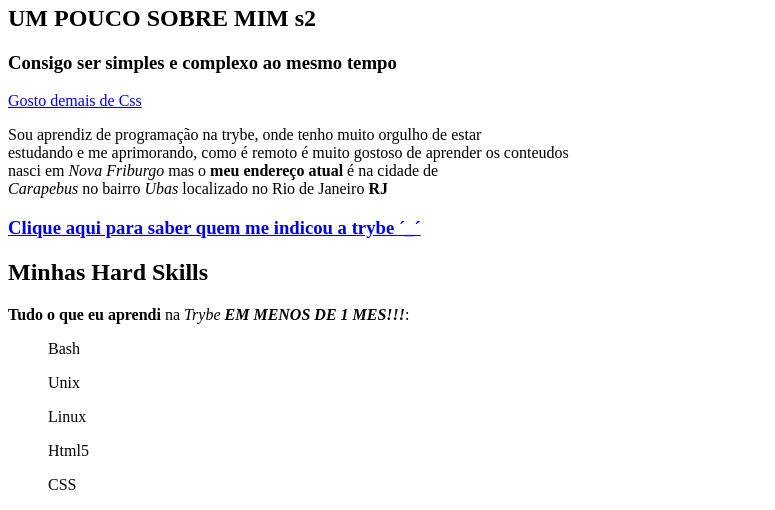
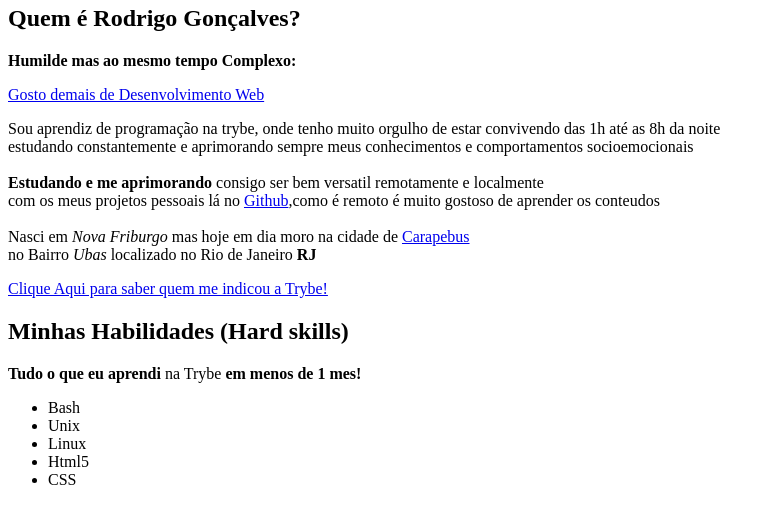
Before and after one commit to Rodrigo2k48/Meu-Portifolio, a plain HTML site: page index.html in a window 1280 px wide. Shown: the part 343-853 px from the top of the page, without its empty margins (0-775 px from the left). Drawn offline with Linux system fonts and the light colour scheme.

Commit message:
Alterei erros no codigo (Dia 27/mai/2022)

```diff
--- a/index.html
+++ b/index.html
@@ -1,38 +1,43 @@
 <!DOCTYPE html>
-<html lang="en">
+<html lang="pt-br">
 <head>
   <meta charset="UTF-8">
   <meta http-equiv="X-UA-Compatible" content="IE=edge">
   <meta name="viewport" content="width=device-width, initial-scale=1.0">
-  <title>Portifolio Wen</title>
+  <title>Portifolio Web</title>
 </head>
 <body>
-    <h1>Olá Bom Te Ver Por Aqui</h1>
-    <p>Me chamo <strong>Rodrigo Gonçalves</strong></p>
+ <h1>Olá Bom Te Ver Por Aqui</h1>
+ <p>Me chamo <strong>Rodrigo Gonçalves Laurindo</strong></p>
+  <a href="https://www.linkedin.com/in/rodrigo-gon%C3%A7alvest">
+   <img src="./imagens/20220415_143026.jpg" alt="Rosto do Rodrigo" width="280px">
+  </a>
 
-    <a href="https://www.linkedin.com/in/rodrigo-gon%C3%A7alvestb/">
-    <img src="./imagens/20220415_143026.jpg" alt="Rosto do rodrigo" width="280px">
-     </a>
+ <h2>Quem é Rodrigo Gonçalves?</h2>
 
-     <h2>UM POUCO SOBRE MIM s2</h2>
-  <h3>Consigo ser simples e complexo ao mesmo tempo</h3>
-  <p> <a href="#Curioso">Gosto demais de Css</a> <p>
-
-    <p>Sou aprendiz de programação na trybe, onde tenho muito orgulho de estar <br>
-  estudando e me aprimorando, como é remoto é muito gostoso de aprender os conteudos<br>
-  nasci em <em>Nova Friburgo</em> mas o <strong>meu endereço atual</strong> é na cidade de <br>
-  <em>Carapebus</em> no bairro <em>Ubas</em> localizado no Rio de Janeiro <strong>RJ</strong></p>
+ <p><strong>Humilde mas ao mesmo tempo Complexo:</strong></p>
+  <p>
+   <a href="#Curioso">Gosto demais de Desenvolvimento Web</a>
+  <p>
+ <p>Sou aprendiz de programação na trybe, onde tenho muito orgulho de estar convivendo das 1h até as 8h da noite <br>
+  estudando constantemente e aprimorando sempre meus conhecimentos e comportamentos socioemocionais
+ <br>
+ <br>
+ <strong>Estudando e me aprimorando</strong> consigo ser bem versatil remotamente e localmente <br> com os meus projetos pessoais lá no <a href="https://github.com/Rodrigo2k48" target="_blank">Github</a>,como é remoto é muito gostoso de aprender os conteudos
+  <br>
+  <br>
+  Nasci em <em>Nova Friburgo</em> mas hoje em dia moro na cidade de <a href="https://www.carapebus.rj.gov.br/home">Carapebus</a> <br> no Bairro <em>Ubas</em> localizado no Rio de Janeiro <strong>RJ</strong></p>
  <a href="https://www.youtube.com/c/FlowPodcast">
-  <h3>Clique aqui para saber quem me indicou a trybe ´_´</h3>
-</a>
-  <h2>Minhas Hard Skills</h2>
-   <p><strong>Tudo o que eu aprendi</strong> na <em>Trybe <strong>EM MENOS DE 1 MES!!!</strong></em>:</p>
+  <p>Clique Aqui para saber quem me indicou a Trybe!</p>
+ </a>
+  <h2>Minhas Habilidades (Hard skills)</h2>
+   <p><strong>Tudo o que eu aprendi</strong> na Trybe <strong>em menos de 1 mes!</strong></p>
   <ul>
-  <p>Bash</p>
-  <p>Unix</p>
-  <p>Linux</p>
-  <p>Html5</p>
-  <p id="Curioso"> CSS <p>
+    <li>Bash</li>
+    <li>Unix</li>
+    <li>Linux</li>
+    <li>Html5</li>
+    <li id="Curioso"> CSS <p>
   </ul>
-  </body>
+</body>
 </html>
```
